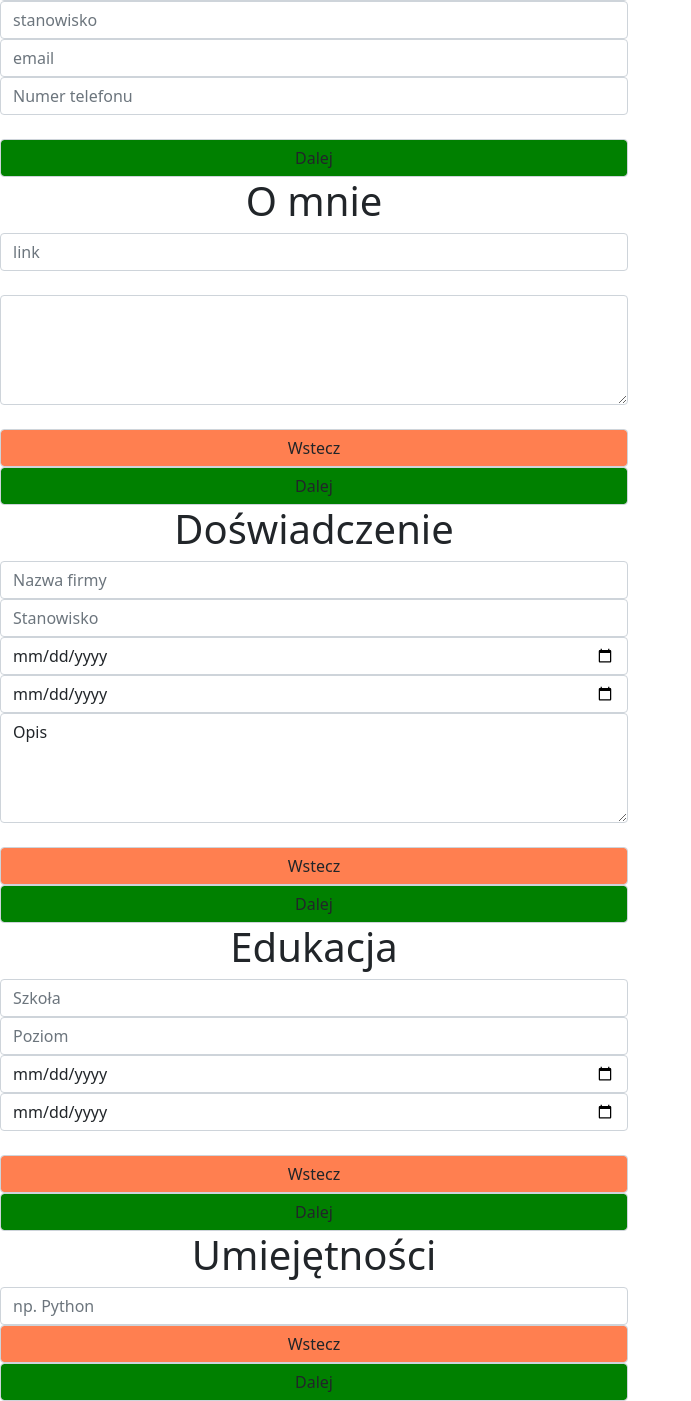
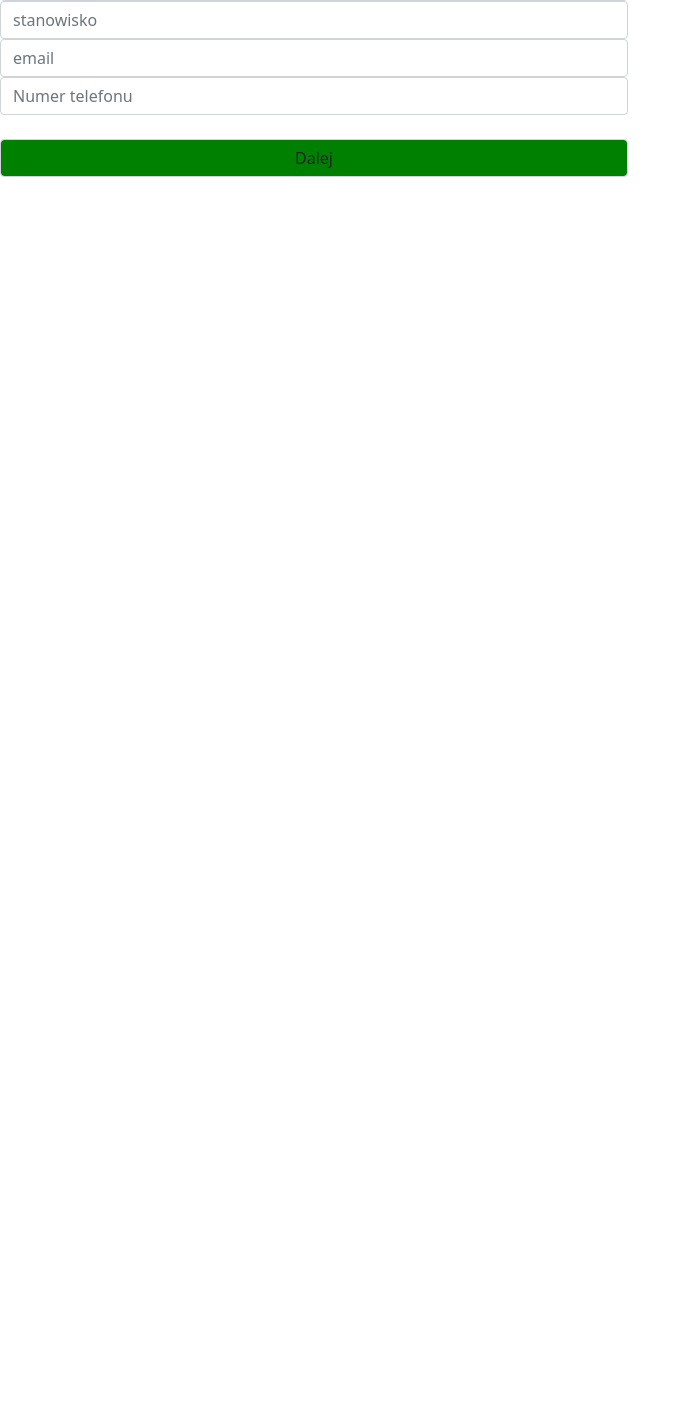
Before and after one commit to Wikkktor/CVmaker, a Django app: page /create/ in a window 1280 px wide. Shown: the part 349-1750 px from the top of the page, without its empty margins (0-691 px from the left). Run offline with Django 3.2, Linux system fonts and the light colour scheme.

Commit message:
adding js and css

```diff
--- a/templates/main_page.html
+++ b/templates/main_page.html
@@ -5,6 +5,7 @@
     <meta name="viewport" content="width=device-width, initial-scale=1">
     <meta http-equiv="X-UA-Compatible" content="ie=edge">
     <link href="https://cdn.jsdelivr.net/npm/bootstrap@5.1.2/dist/css/bootstrap.min.css" rel="stylesheet">
+    <link rel="stylesheet" href="/static/css/style.css"/>
     <script src="https://cdn.jsdelivr.net/npm/bootstrap@5.1.2/dist/js/bootstrap.bundle.min.js"></script>
     <title>CV maker by Wiktor Karaszewicz</title>
 </head>
@@ -49,5 +50,6 @@
     </div>
 </div>
 {% endblock %}
+<script src="/static/js/main.js"></script>
 </body>
 </html>
--- a/templates/profile_add.html
+++ b/templates/profile_add.html
@@ -2,9 +2,9 @@
 {% block content %}
     <div class="row myform">
         <div class="col-sm-6">
-            <form method="post">
+            <form>
                 {% csrf_token %}
-                <div id="form_step" style="text-align: center">
+                <div id="form_step" style="text-align: center" class="">
                     <h1>Podstawowe informacje</h1>
                     <input class="form-control" type="file" name="photo"><br>
                     <input class="form-control" type="text" name="name" placeholder="imie"><br>
@@ -14,16 +14,16 @@
                     <input class="form-control" type="text" name="stanowisko" placeholder="stanowisko">
                     <input class="form-control" type="text" name="email" placeholder="email">
                     <input class="form-control"  type="text" name="phone_number" placeholder="Numer telefonu"><br>
-                    <button style="background-color: green" class="form-control" id="form_1_step_btn">Dalej</button>
+                    <button style="background-color: green" class="form-control" id="form_step_next">Dalej</button>
                 </div>
-                <div id="form_step" style="text-align: center">
+                <div id="form_step" style="text-align: center" class="invisible">
                     <h1>O mnie</h1>
                     <input class="form-control" type="text" name="link" placeholder="link"><br>
                     <textarea class="form-control" name="about_me" rows="4" cols="50"></textarea><br>
                     <button style='background-color: coral' class="form-control" id="form_step_back"> Wstecz</button>
                     <button style="background-color: green" class="form-control" id="form_step_next">Dalej</button>
                 </div>
-                <div id="form_step" style="text-align: center">
+                <div id="form_step" style="text-align: center" class="invisible">
                     <h1>Doświadczenie</h1>
                     <input class="form-control" type="text" name="company" placeholder="Nazwa firmy">
                     <input class="form-control" type="text" name="function" placeholder="Stanowisko">
@@ -33,7 +33,7 @@
                     <button style='background-color: coral' class="form-control" id="form_step_back"> Wstecz</button>
                     <button style="background-color: green" class="form-control" id="form_step_next">Dalej</button>
                 </div>
-                <div id="form_step" style="text-align: center">
+                <div id="form_step" style="text-align: center" class="invisible">
                     <h1>Edukacja</h1>
                     <input class="form-control" type="text" name="school" placeholder="Szkoła">
                     <input class="form-control" type="text" name="degree" placeholder="Poziom">
@@ -42,7 +42,7 @@
                     <button style='background-color: coral' class="form-control" id="form_step_back"> Wstecz</button>
                     <button style="background-color: green" class="form-control" id="form_step_next">Dalej</button>
                 </div>
-                <div id="form_step" style="text-align: center">
+                <div id="form_step" style="text-align: center" class="invisible">
                     <h1>Umiejętności</h1>
                     <input class="form-control" type="text" name="skill" placeholder="np. Python">
                     <button style='background-color: coral' class="form-control" id="form_step_back"> Wstecz</button>
```
Also changed, not shown: static/js/main.js (added).
